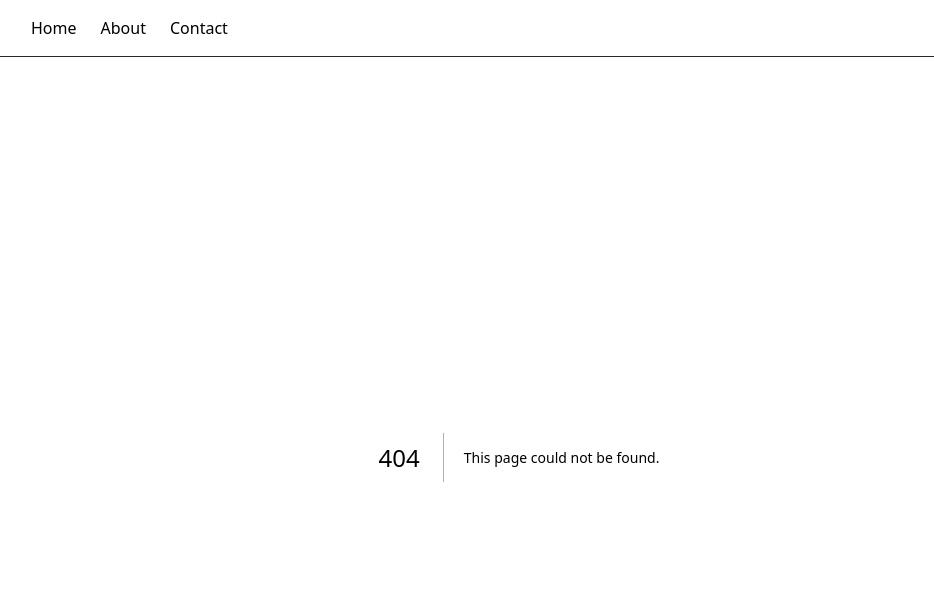
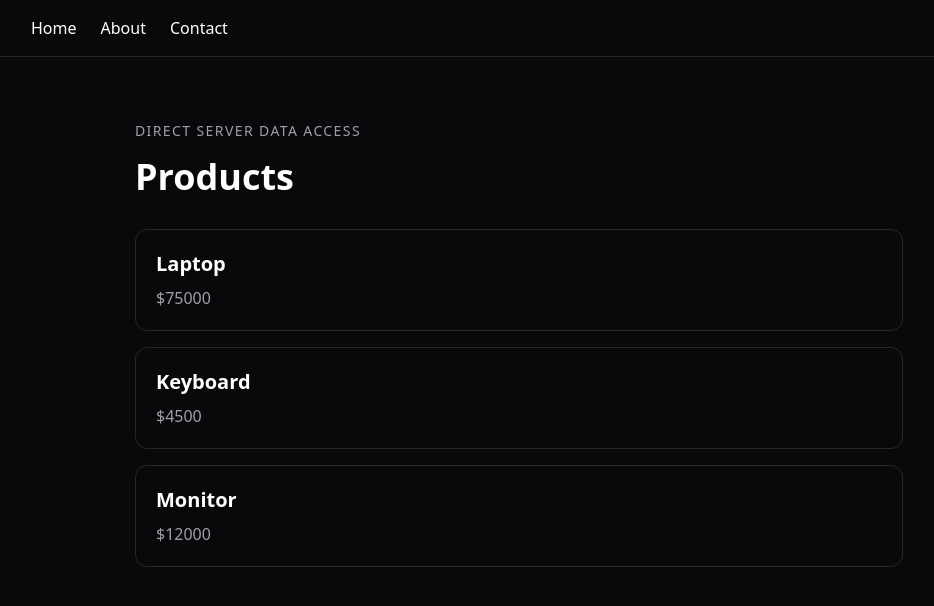
Before and after one commit to foysaliio/Nextjs-Mastery-Journey, a Next.js app: page /products-list in a window 1280 px wide. Before the commit this address had no page. Shown: the top 606 px of the page, without its empty margins (121-1055 px from the left). Built offline with nearby package versions, Linux system fonts and the light colour scheme.

Commit message:
feat(nextjs): learn direct server data access

```diff
--- /dev/null
+++ b/src/app/_lib/products.ts
@@ -0,0 +1,27 @@
+export interface Product {
+  id: number;
+  name: string;
+  price: number;
+}
+
+const products: Product[] = [
+  {
+    id: 1,
+    name: "Laptop",
+    price: 75000,
+  },
+  {
+    id: 2,
+    name: "Keyboard",
+    price: 4500,
+  },
+  {
+    id: 3,
+    name: "Monitor",
+    price: 12000,
+  },
+];
+
+export const getProducts = async (): Promise<Product[]> => {
+  return products;
+};
--- /dev/null
+++ b/src/app/products-list/page.tsx
@@ -0,0 +1,32 @@
+import { getProducts } from "../_lib/products";
+
+const ProductsListPage = async () => {
+  const products = await getProducts();
+
+  return (
+    <main className="min-h-screen bg-zinc-950 px-6 py-16 text-white">
+      <div className="mx-auto max-w-3xl">
+        <p className="text-sm uppercase tracking-widest text-zinc-400">
+          Direct Server Data Access
+        </p>
+
+        <h1 className="mt-4 text-4xl font-bold">Products</h1>
+
+        <div className="mt-8 space-y-4">
+          {products.map((product) => (
+            <article
+              key={product.id}
+              className="rounded-xl border border-zinc-800 p-5"
+            >
+              <h2 className="text-xl font-semibold">{product.name}</h2>
+
+              <p className="mt-2 text-zinc-400">${product.price}</p>
+            </article>
+          ))}
+        </div>
+      </div>
+    </main>
+  );
+};
+
+export default ProductsListPage;
```
